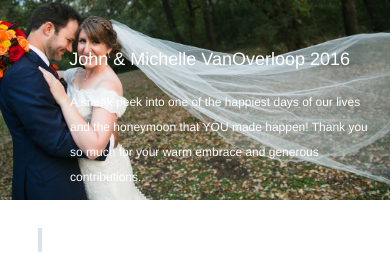
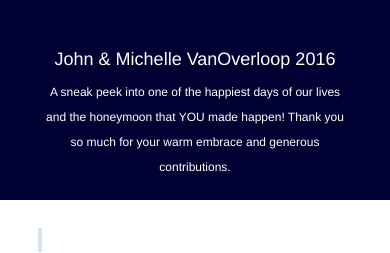
Before and after one commit to michelle-lawrence/vanoverloop-2016, a plain HTML site: page index.html in a window 390 px wide. Shown: the top 253 px of the page. Drawn offline with nearby package versions, Linux system fonts and the light colour scheme; a web font is replaced by a local one.

Commit message:
Mobile header fixes

```diff
--- a/css/style.css
+++ b/css/style.css
@@ -124,6 +124,19 @@ footer {
     right: 80px;
     width: 400px;
   }
+}
+@media only screen and (max-width : 640px) {
+  header {
+    background: #000033 no-repeat center center fixed;
+    text-align: center;
+  }
+  header h1, header h3 {
+    right: 0;
+    position: relative;
+    margin: 0 auto;
+    text-align: center;
+  }
+  header h3 {top: 60px;}
 }
 
 #cd-timeline {
```
